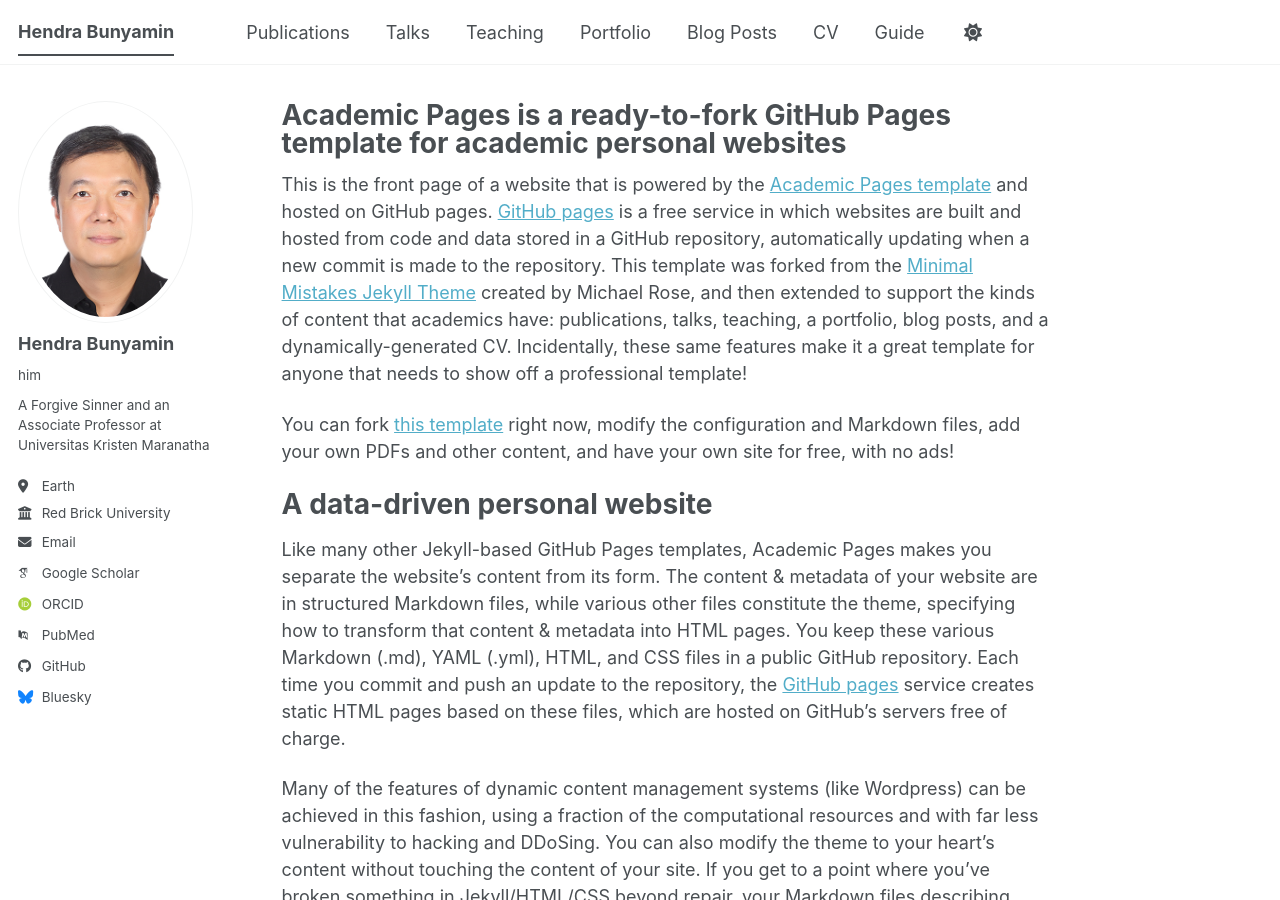
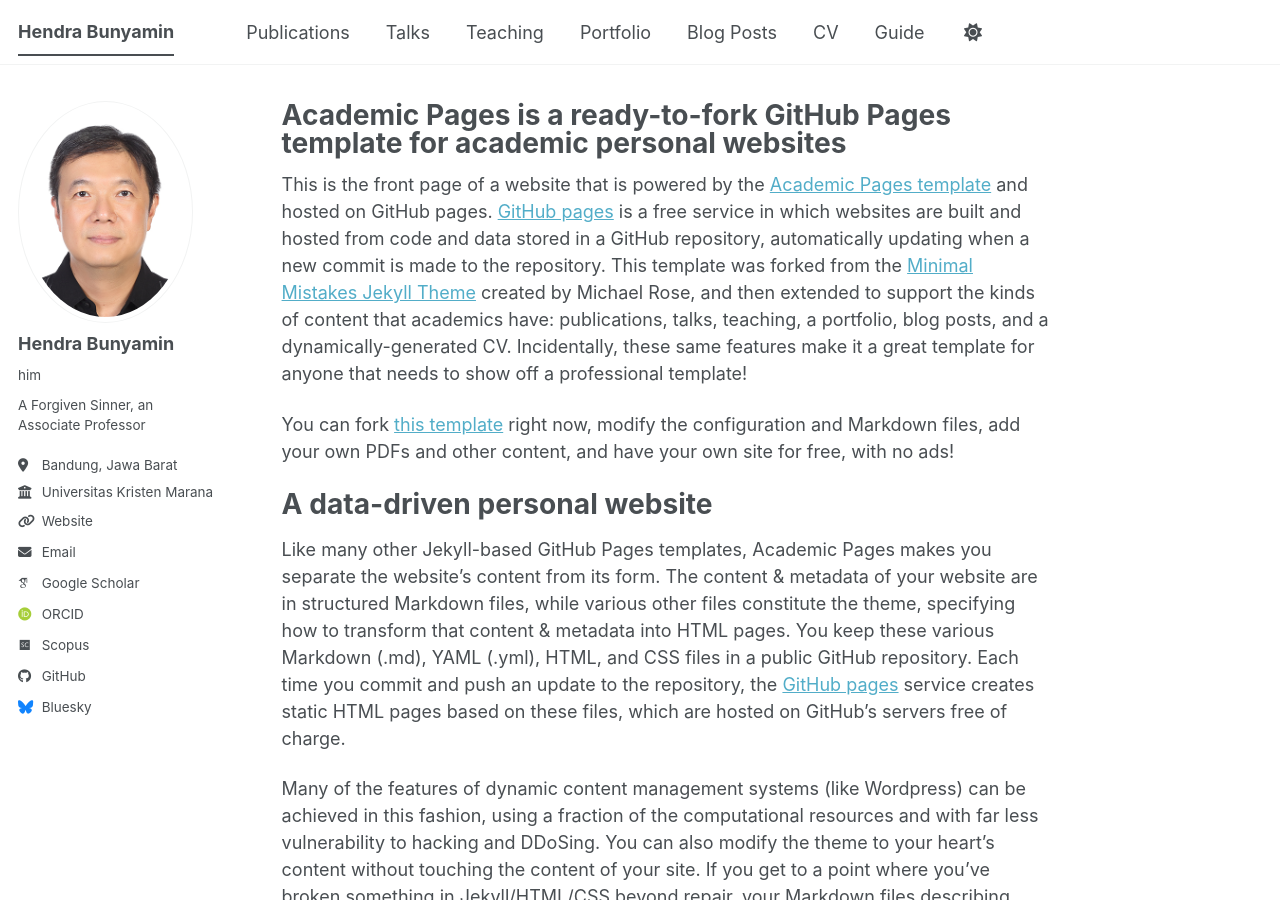
Before and after one commit to hbunyamin/hbunyamin.github.io, a Jekyll site: the page built from _pages/about.md, in a window 1280 px wide and 900 px high. Built offline with Jekyll 4.4.1, drawn with Linux system fonts in a browser that asks for light colours; some web fonts are replaced; a script bundle is joined from its source files by our own code; library files that are not in the unit come from our copies.

Commit message:
Masih melengkapi

```diff
--- a/_config.yml
+++ b/_config.yml
@@ -26,24 +26,24 @@
   avatar           : "profile-hendra.jpg"
   name             : "Hendra Bunyamin"
   pronouns         : "him" # example: "she/her"
-  bio              : "A Forgive Sinner and an Associate Professor at Universitas Kristen Maranatha"
-  location         : "Earth"
-  employer         : "Red Brick University"
-  uri              : # URL
-  email            : "none@example.org"
+  bio              : "A Forgiven Sinner, an Associate Professor"
+  location         : "Bandung, Jawa Barat"
+  employer         : "Universitas Kristen Maranatha"
+  uri              : "https://www.maranatha.edu/"
+  email            : "hendra.bunyamin@it.maranatha.edu"
 
   # Academic websites
   academia         : # URL
   arxiv            : # URL - Update with the correct link to your profile
-  googlescholar    : "https://scholar.google.com/citations?user=PS_CX0AAAAAJ"
+  googlescholar    : "https://scholar.google.com/citations?user=bpV7qqoAAAAJ&hl=en"
   inspire-hep      : # URL
   impactstory      : # URL
-  orcid            : "https://orcid.org/yourorcidurl"
+  orcid            : "https://orcid.org/0000-0002-5150-4394"
   semantic         : # URL
   ssrn             : # URL
-  pubmed           : "https://www.ncbi.nlm.nih.gov/pubmed/?term=john+snow"
+  pubmed           : # URL
   researchgate     : # URL
-  scopus           : # URL
+  scopus           : "https://www.scopus.com/authid/detail.uri?authorId=57191905935"
   zotero           : # URL
 
 
```
